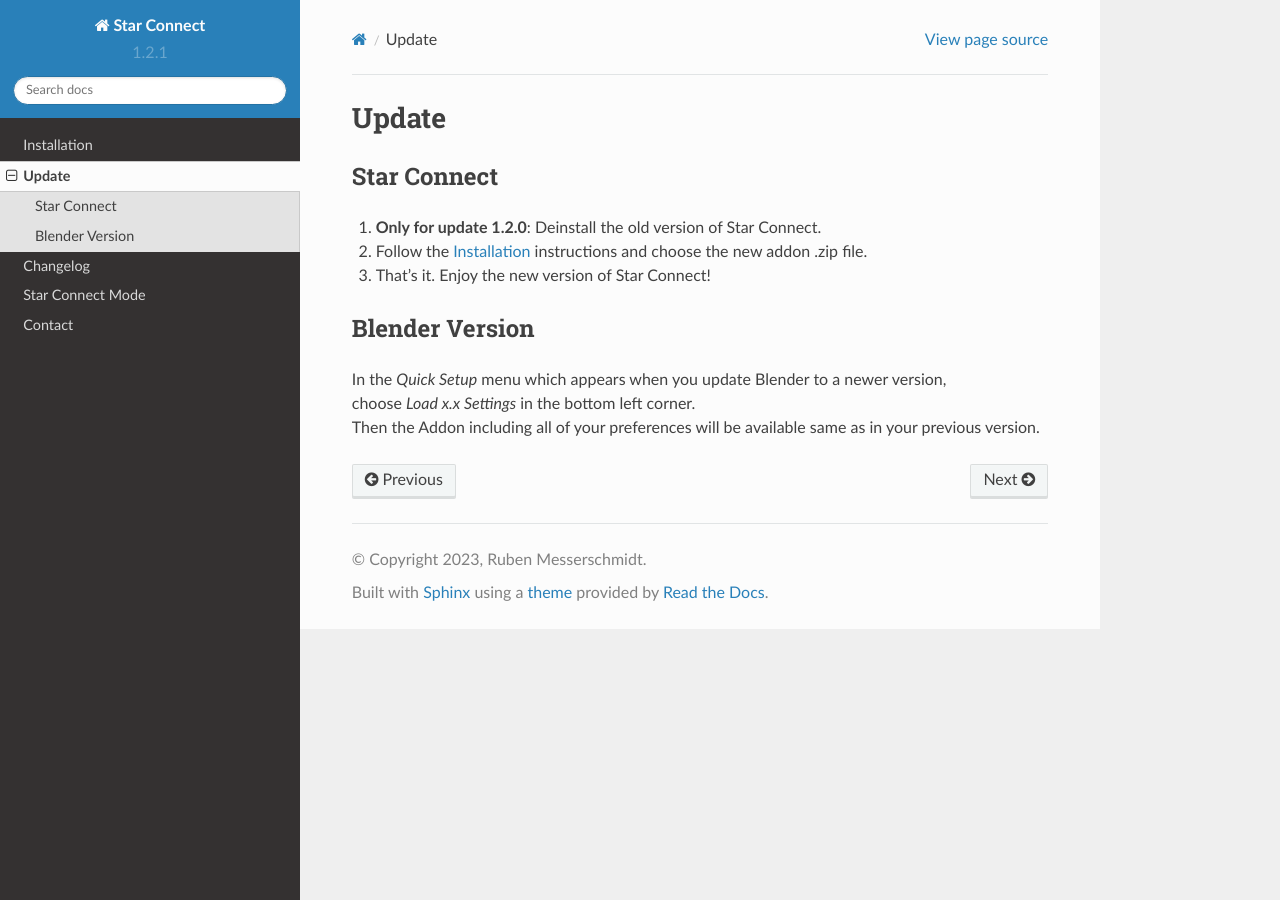
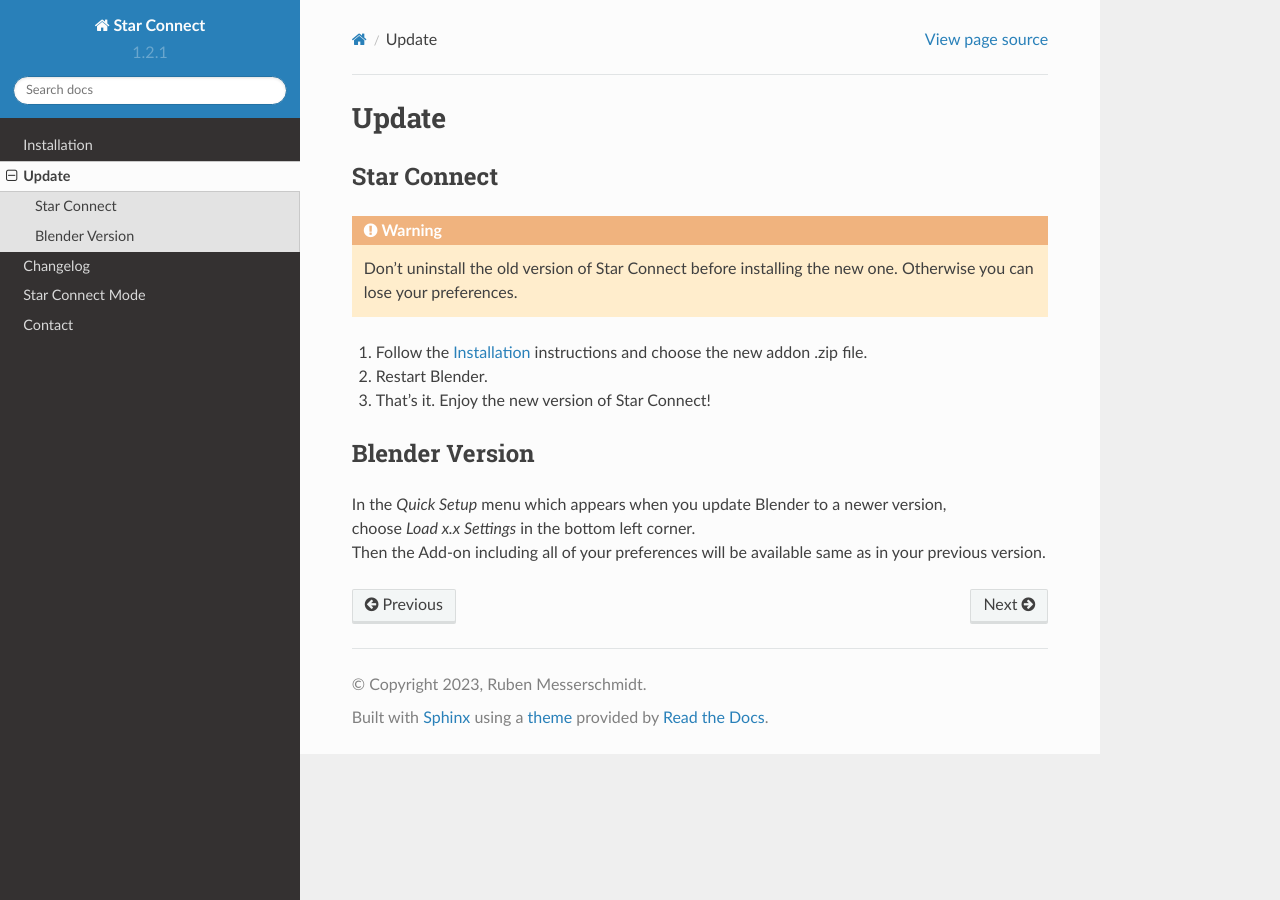
Before and after one commit to rubenmesserschmidt/Star-Connect_docs, a Sphinx documentation site: the page built from docs/source/update.rst, in a window 1280 px wide. Built offline with Sphinx 7.4.7 and the Read the Docs theme 2.0.0, drawn with Linux system fonts in a browser that asks for light colours.

Commit message:
renewed update page

```diff
--- a/docs/source/update.rst
+++ b/docs/source/update.rst
@@ -6,8 +6,12 @@
 Star Connect
 ############
 
-1. **Only for update 1.2.0**: Deinstall the old version of Star Connect.
+.. warning::
+    Don't uninstall the old version of Star Connect before installing the new one.
+    Otherwise you can lose your preferences.
+
 #. Follow the :doc:`installation` instructions and choose the new addon .zip file.
+#. Restart Blender.
 #. That's it. Enjoy the new version of Star Connect!
 
 ###############
@@ -16,4 +20,4 @@
 
 | In the *Quick Setup* menu which appears when you update Blender to a newer version,
 | choose *Load x.x Settings* in the bottom left corner.
-| Then the Addon including all of your preferences will be available same as in your previous version.
+| Then the Add-on including all of your preferences will be available same as in your previous version.
```
